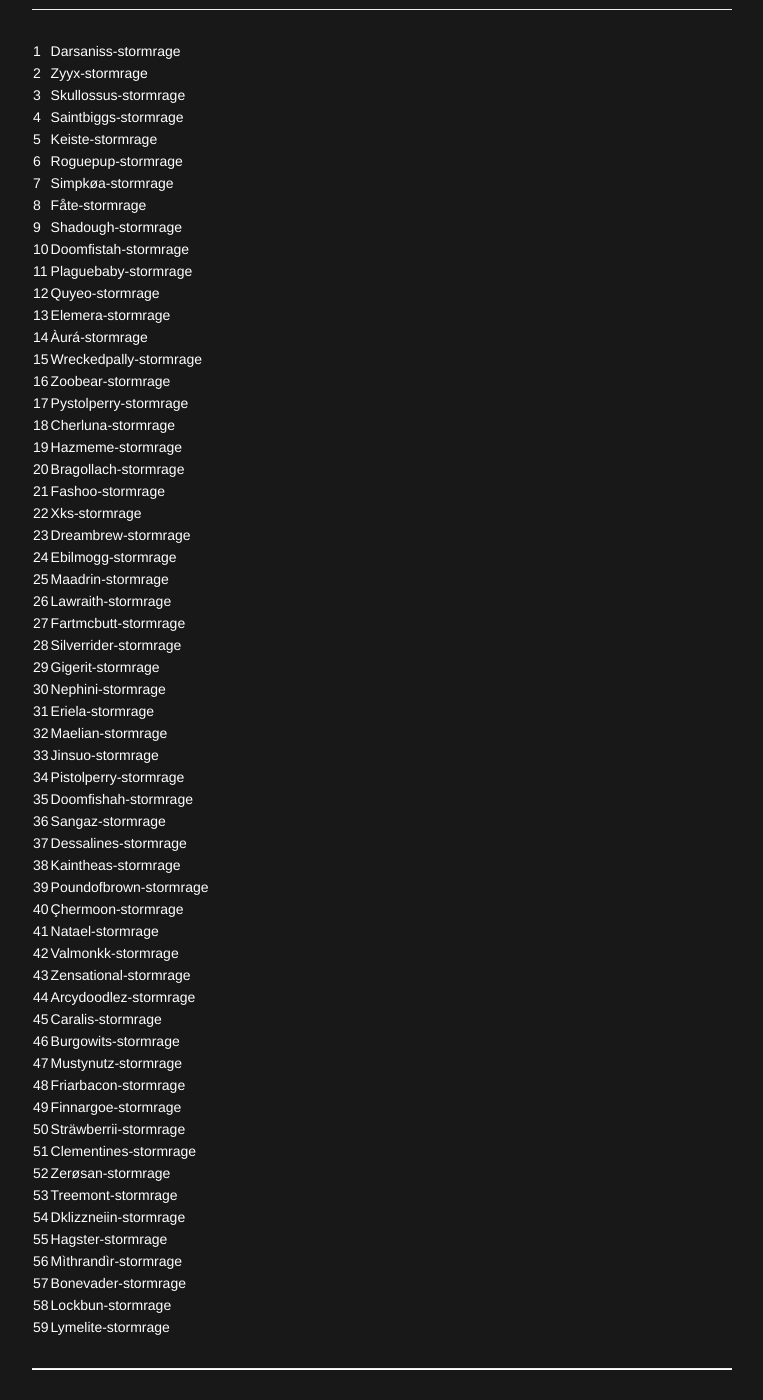
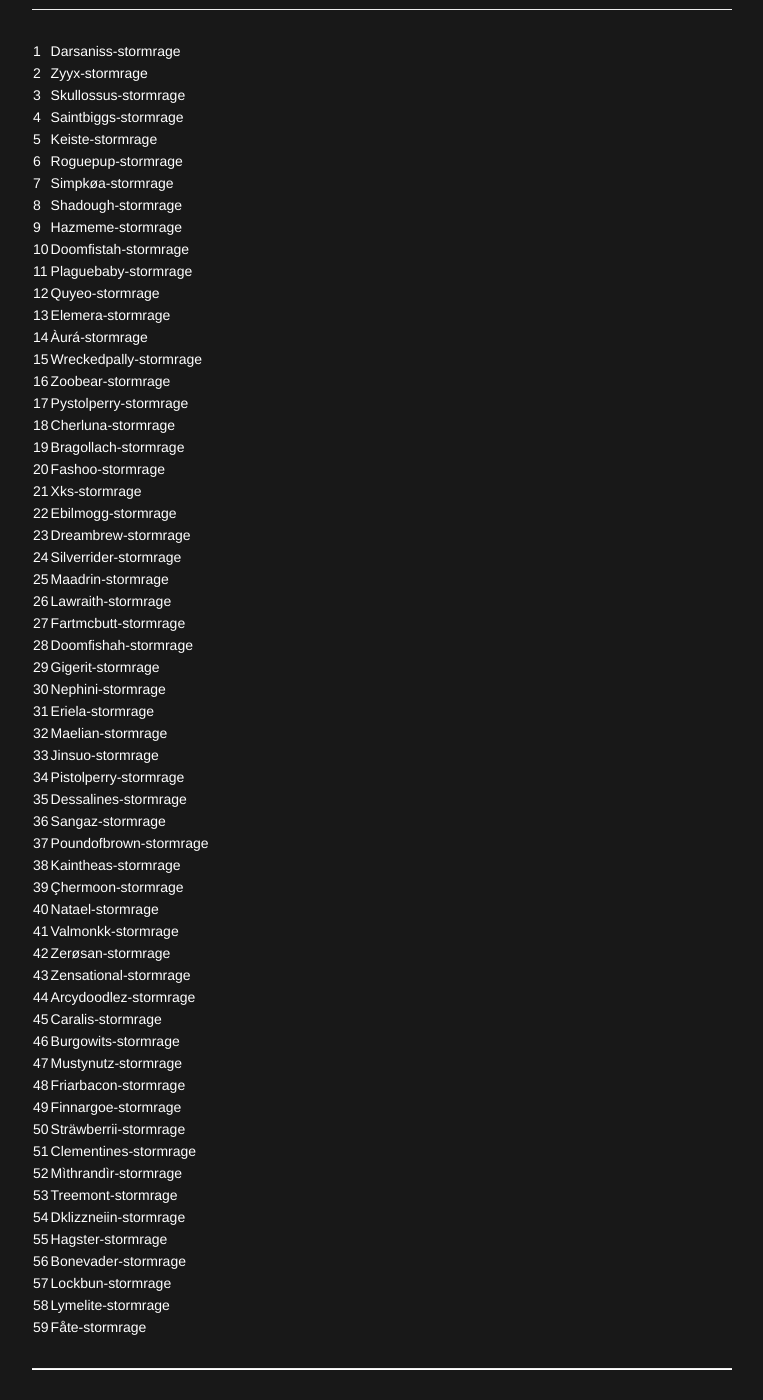
Before and after one commit to omegabiscuit/omegabiscuit.github.io, a Jekyll site: the page built from pages/progression_sk.md, in a window 1280 px wide and 1400 px high, scrolled down 112 px. Shown: the whole window, without its empty margins (258-1021 px from the left). Built offline with Jekyll 4.4.1, drawn with Linux system fonts in a browser that asks for light colours; some of the changed lines change nothing that is shown; some of the changed text lies outside the part shown.

Commit message:
update sk list

```diff
--- a/pages/progression_sk.md
+++ b/pages/progression_sk.md
@@ -1,65 +1,65 @@
 ---
 layout: page
 title: Fate Weekday Progression SK List
-tagline: Updated 1/14/21
+tagline: updated 1/19 12:40
 ---
-|---|----------------------|
-|1  |Darsaniss-stormrage   |
-|2  |Zyyx-stormrage        |
-|3  |Skullossus-stormrage  |
-|4  |Saintbiggs-stormrage  |
-|5  |Keiste-stormrage      |
-|6  |Roguepup-stormrage    |
-|7  |Simpkøa-stormrage     |
-|8  |Fåte-stormrage        |
-|9  |Shadough-stormrage    |
-|10 |Doomfistah-stormrage  |
-|11 |Plaguebaby-stormrage  |
-|12 |Quyeo-stormrage       |
-|13 |Elemera-stormrage     |
-|14 |Àurá-stormrage        |
-|15 |Wreckedpally-stormrage|
-|16 |Zoobear-stormrage     |
-|17 |Pystolperry-stormrage |
-|18 |Cherluna-stormrage    |
-|19 |Hazmeme-stormrage     |
-|20 |Bragollach-stormrage  |
-|21 |Fashoo-stormrage      |
-|22 |Xks-stormrage         |
-|23 |Dreambrew-stormrage   |
-|24 |Ebilmogg-stormrage    |
-|25 |Maadrin-stormrage     |
-|26 |Lawraith-stormrage    |
-|27 |Fartmcbutt-stormrage  |
-|28 |Silverrider-stormrage |
-|29 |Gigerit-stormrage     |
-|30 |Nephini-stormrage     |
-|31 |Eriela-stormrage      |
-|32 |Maelian-stormrage     |
-|33 |Jinsuo-stormrage      |
-|34 |Pistolperry-stormrage |
-|35 |Doomfishah-stormrage  |
-|36 |Sangaz-stormrage      |
-|37 |Dessalines-stormrage  |
-|38 |Kaintheas-stormrage   |
-|39 |Poundofbrown-stormrage|
-|40 |Çhermoon-stormrage    |
-|41 |Natael-stormrage      |
-|42 |Valmonkk-stormrage    |
-|43 |Zensational-stormrage |
-|44 |Arcydoodlez-stormrage |
-|45 |Caralis-stormrage     |
-|46 |Burgowits-stormrage   |
-|47 |Mustynutz-stormrage   |
-|48 |Friarbacon-stormrage  |
-|49 |Finnargoe-stormrage   |
-|50 |Sträwberrii-stormrage |
-|51 |Clementines-stormrage |
-|52 |Zerøsan-stormrage     |
-|53 |Treemont-stormrage    |
-|54 |Dklizzneiin-stormrage |
-|55 |Hagster-stormrage     |
-|56 |Mìthrandìr-stormrage  |
-|57 |Bonevader-stormrage   |
-|58 |Lockbun-stormrage     |
-|59 |Lymelite-stormrage    |
+|---|----------------------|---|
+|1  |Darsaniss-stormrage   |   |
+|2  |Zyyx-stormrage        |   |
+|3  |Skullossus-stormrage  |   |
+|4  |Saintbiggs-stormrage  |   |
+|5  |Keiste-stormrage      |   |
+|6  |Roguepup-stormrage    |   |
+|7  |Simpkøa-stormrage     |   |
+|8  |Shadough-stormrage    |   |
+|9  |Hazmeme-stormrage     |   |
+|10 |Doomfistah-stormrage  |   |
+|11 |Plaguebaby-stormrage  |   |
+|12 |Quyeo-stormrage       |   |
+|13 |Elemera-stormrage     |   |
+|14 |Àurá-stormrage        |   |
+|15 |Wreckedpally-stormrage|   |
+|16 |Zoobear-stormrage     |   |
+|17 |Pystolperry-stormrage |   |
+|18 |Cherluna-stormrage    |   |
+|19 |Bragollach-stormrage  |   |
+|20 |Fashoo-stormrage      |   |
+|21 |Xks-stormrage         |   |
+|22 |Ebilmogg-stormrage    |   |
+|23 |Dreambrew-stormrage   |   |
+|24 |Silverrider-stormrage |   |
+|25 |Maadrin-stormrage     |   |
+|26 |Lawraith-stormrage    |   |
+|27 |Fartmcbutt-stormrage  |   |
+|28 |Doomfishah-stormrage  |   |
+|29 |Gigerit-stormrage     |   |
+|30 |Nephini-stormrage     |   |
+|31 |Eriela-stormrage      |   |
+|32 |Maelian-stormrage     |   |
+|33 |Jinsuo-stormrage      |   |
+|34 |Pistolperry-stormrage |   |
+|35 |Dessalines-stormrage  |   |
+|36 |Sangaz-stormrage      |   |
+|37 |Poundofbrown-stormrage|   |
+|38 |Kaintheas-stormrage   |   |
+|39 |Çhermoon-stormrage    |   |
+|40 |Natael-stormrage      |   |
+|41 |Valmonkk-stormrage    |   |
+|42 |Zerøsan-stormrage     |   |
+|43 |Zensational-stormrage |   |
+|44 |Arcydoodlez-stormrage |   |
+|45 |Caralis-stormrage     |   |
+|46 |Burgowits-stormrage   |   |
+|47 |Mustynutz-stormrage   |   |
+|48 |Friarbacon-stormrage  |   |
+|49 |Finnargoe-stormrage   |   |
+|50 |Sträwberrii-stormrage |   |
+|51 |Clementines-stormrage |   |
+|52 |Mìthrandìr-stormrage  |   |
+|53 |Treemont-stormrage    |   |
+|54 |Dklizzneiin-stormrage |   |
+|55 |Hagster-stormrage     |   |
+|56 |Bonevader-stormrage   |   |
+|57 |Lockbun-stormrage     |   |
+|58 |Lymelite-stormrage    |   |
+|59 |Fåte-stormrage        |   |
```
